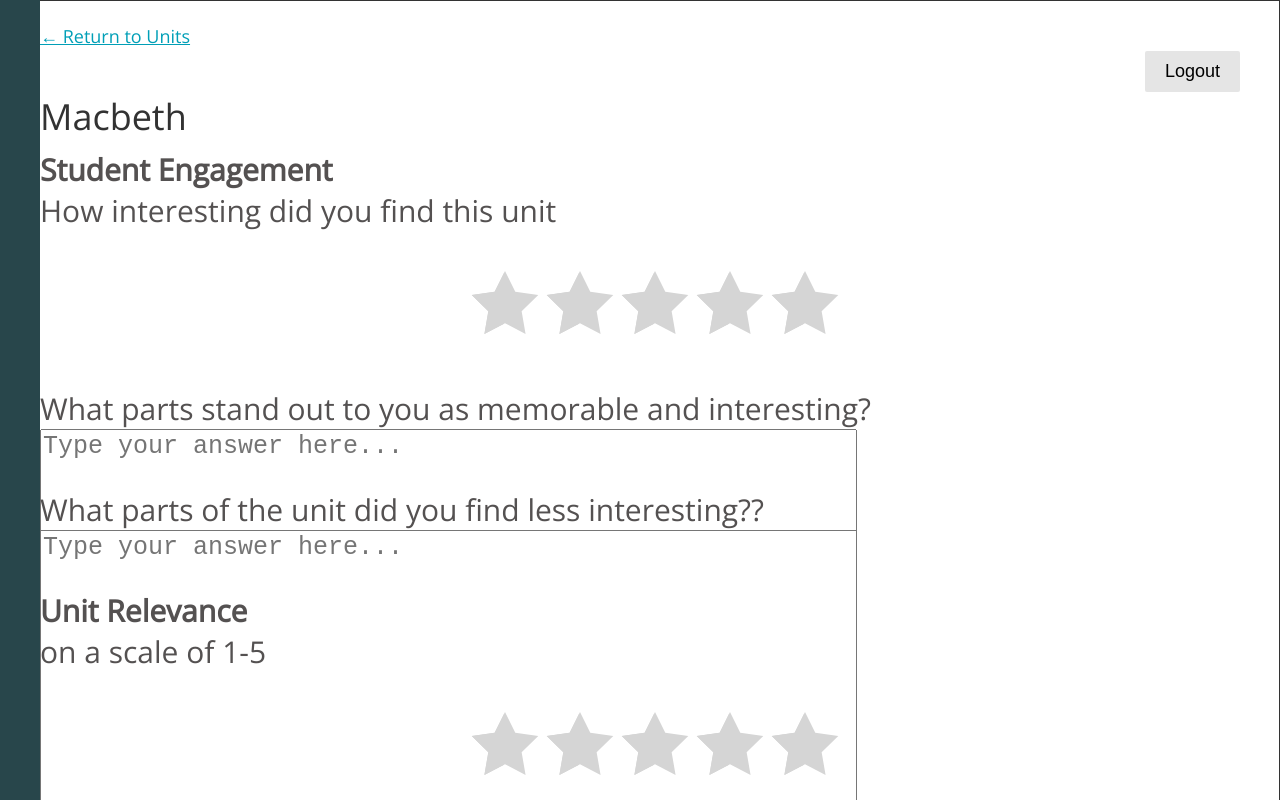
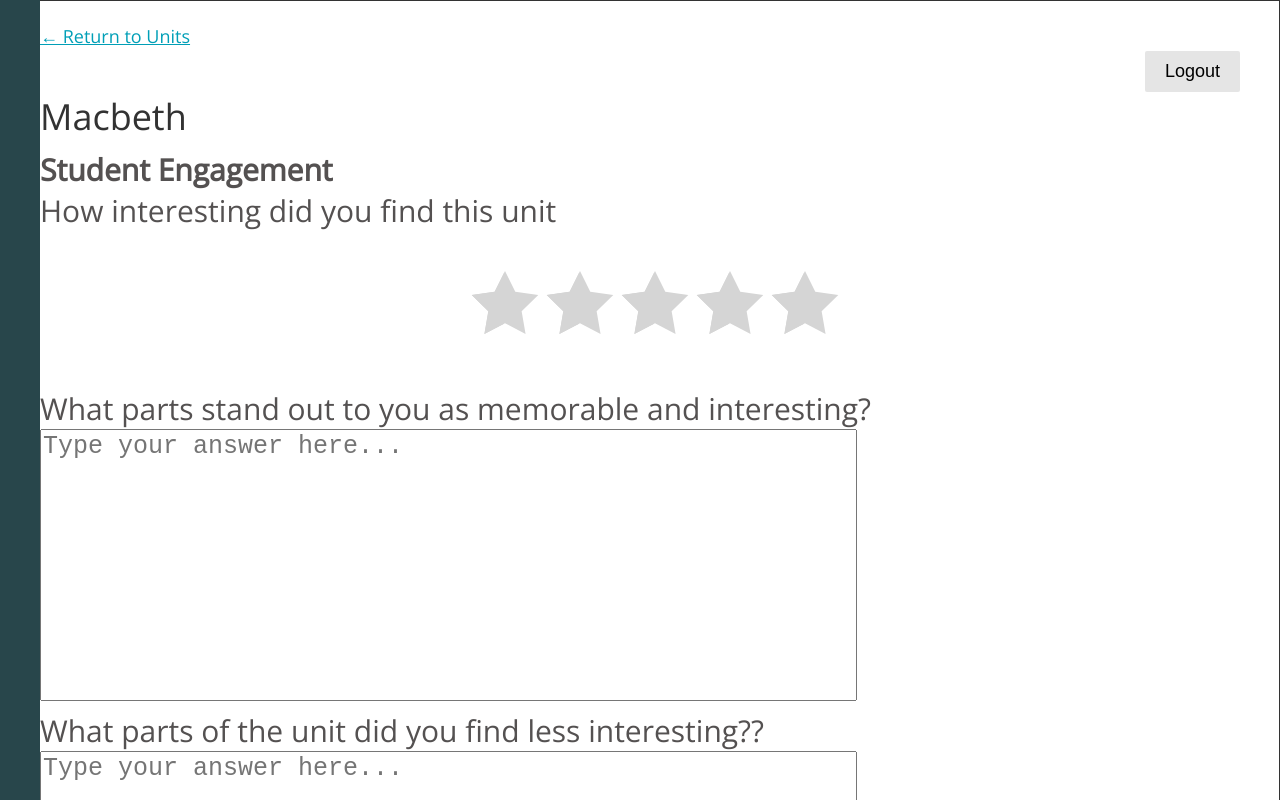
Before and after one commit to codebase-berkeley/teacher-portal, a React (Create React App) app in the folder client/: page / in a window 1280 px wide. Shown: the top 800 px of the page. Built offline with nearby package versions, Linux system fonts and the light colour scheme; the HTML template or start-up script is replaced by a standard one.

Commit message:
fixed FRQ commit

```diff
--- a/client/src/components/Survey_components/FRQ/FRQ.css
+++ b/client/src/components/Survey_components/FRQ/FRQ.css
@@ -1,13 +1,9 @@
 .frq {
   position: relative;
-
-  width: 839px;
-  height: 101px;
   font-family: Open Sans;
   font-style: regular;
   font-size: 30px;
   line-height: 41px;
-  align: Left;
   fill: Solid;
   color: #545151;
 }
```
